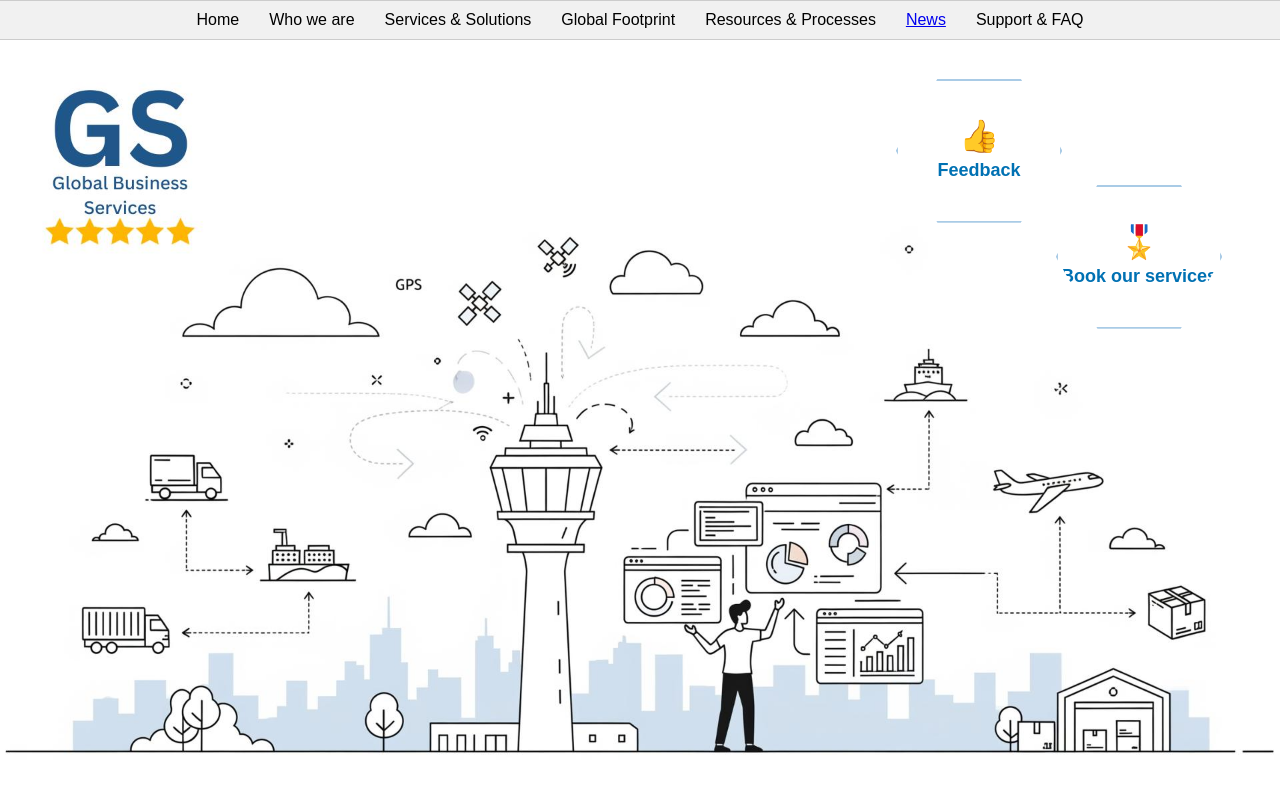
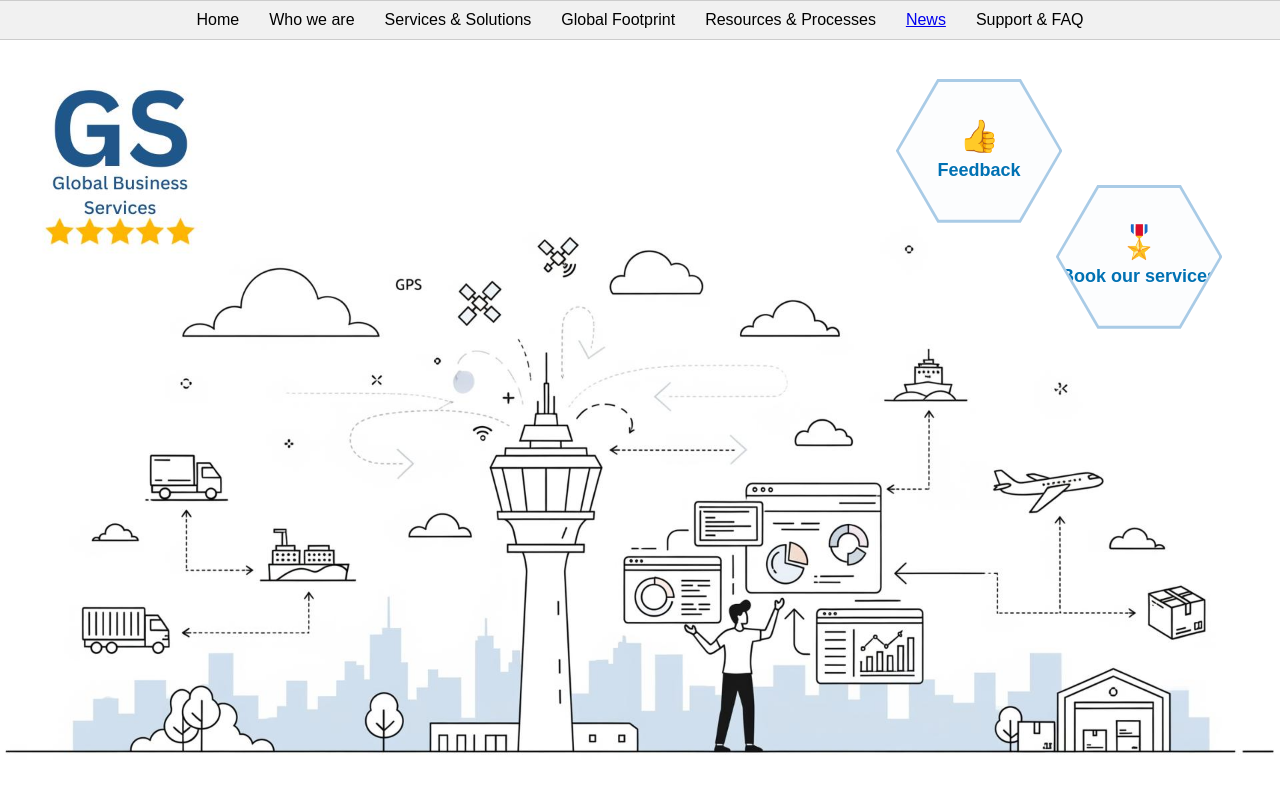
Before and after one commit to lzr8blj-dev/GS-ODS61-EMEA-Community-Page, a plain HTML site: page index.html in a window 1280 px wide. Drawn offline with Linux system fonts and the light colour scheme.

Commit message:
Add files via upload

```diff
--- a/index.html
+++ b/index.html
@@ -27,7 +27,7 @@
   display: flex;
   justify-content: center;
   background-color: #f1f1f1;
-  padding: 0;
+  padding: 0 24px;
   font-family: Arial, sans-serif;
   font-size: 16px;
   height: 40px;
@@ -141,25 +141,33 @@ html, body {
 .image-buttons a,
 .image-buttons2 a {
   position: relative;
+  display: block;
+  width: 100%;
+  height: 100%;
+  background-color: #a9cbe6; /* acts as the hexagon "border" color */
+  text-decoration: none;
+  clip-path: polygon(25% 0%, 75% 0%, 100% 50%, 75% 100%, 25% 100%, 0% 50%);
+  transition: background-color 0.3s ease;
+  box-sizing: border-box;
+}
+
+.image-buttons a .hex-fill,
+.image-buttons2 a .hex-fill {
+  position: absolute;
+  inset: 3px; /* thickness of the visible border */
   display: flex;
   flex-direction: column;
   align-items: center;
   justify-content: center;
   gap: 8px;
-  width: 100%;
-  height: 100%;
-  background-color: rgba(255, 255, 255, 0.92);
-  border: 2px solid #a9cbe6;
-  color: #0071b3 !important;
-  text-decoration: none;
+  background-color: rgba(255, 255, 255, 0.96);
+  color: #0071b3;
   text-align: center;
   font-family: Arial, sans-serif;
   font-size: 18px;
   font-weight: 600;
   line-height: 1.2;
   clip-path: polygon(25% 0%, 75% 0%, 100% 50%, 75% 100%, 25% 100%, 0% 50%);
-  transition: background-color 0.3s ease, border-color 0.3s ease;
-  box-sizing: border-box;
 }
 
 .image-buttons a .hotspot-icon,
@@ -170,8 +178,7 @@ html, body {
 
 .image-buttons a:hover,
 .image-buttons2 a:hover {
-  background-color: #eaf3fb;
-  border-color: #0071b3;
+  background-color: #0071b3;
 }
 
 /* Mobile: dropdowns rely on :hover, which touch screens don't have well,
@@ -224,8 +231,8 @@ html, body {
 
 <div class="image-container" dir="ltr">
 <img src="images/hero.jpg" alt="GBS Global Business Services hero graphic" />
-<div class="image-buttons"><a href="https://boschdigital.qualtrics.com/jfe/form/SV_et9eWrQTWuzZym2?Referrer=rb-ux-studio&amp;Offering=Planning+as+a+Service&amp;OfferingID=FB-0000443&amp;Source=Email&amp;SourceCategory=Use&amp;Stage=Prod&amp;SurveyStyle=Fullscreen&amp;FeedbackReceiverRegionID=EMEA" target="_blank" rel="noopener"><span class="hotspot-icon" aria-hidden="true">👍</span>Feedback</a></div>
-<div class="image-buttons2"><a href="mailto:Paul.Oancea@ro.bosch.com?subject=Booking Inquiry&amp;body=Hello, I would like to book your services."><span class="hotspot-icon" aria-hidden="true">🎖️</span>Book our services</a></div>
+<div class="image-buttons"><a href="https://boschdigital.qualtrics.com/jfe/form/SV_et9eWrQTWuzZym2?Referrer=rb-ux-studio&amp;Offering=Planning+as+a+Service&amp;OfferingID=FB-0000443&amp;Source=Email&amp;SourceCategory=Use&amp;Stage=Prod&amp;SurveyStyle=Fullscreen&amp;FeedbackReceiverRegionID=EMEA" target="_blank" rel="noopener"><span class="hex-fill"><span class="hotspot-icon" aria-hidden="true">👍</span>Feedback</span></a></div>
+<div class="image-buttons2"><a href="mailto:Paul.Oancea@ro.bosch.com?subject=Booking Inquiry&amp;body=Hello, I would like to book your services."><span class="hex-fill"><span class="hotspot-icon" aria-hidden="true">🎖️</span>Book our services</span></a></div>
 </div>
 
 </body>
```
